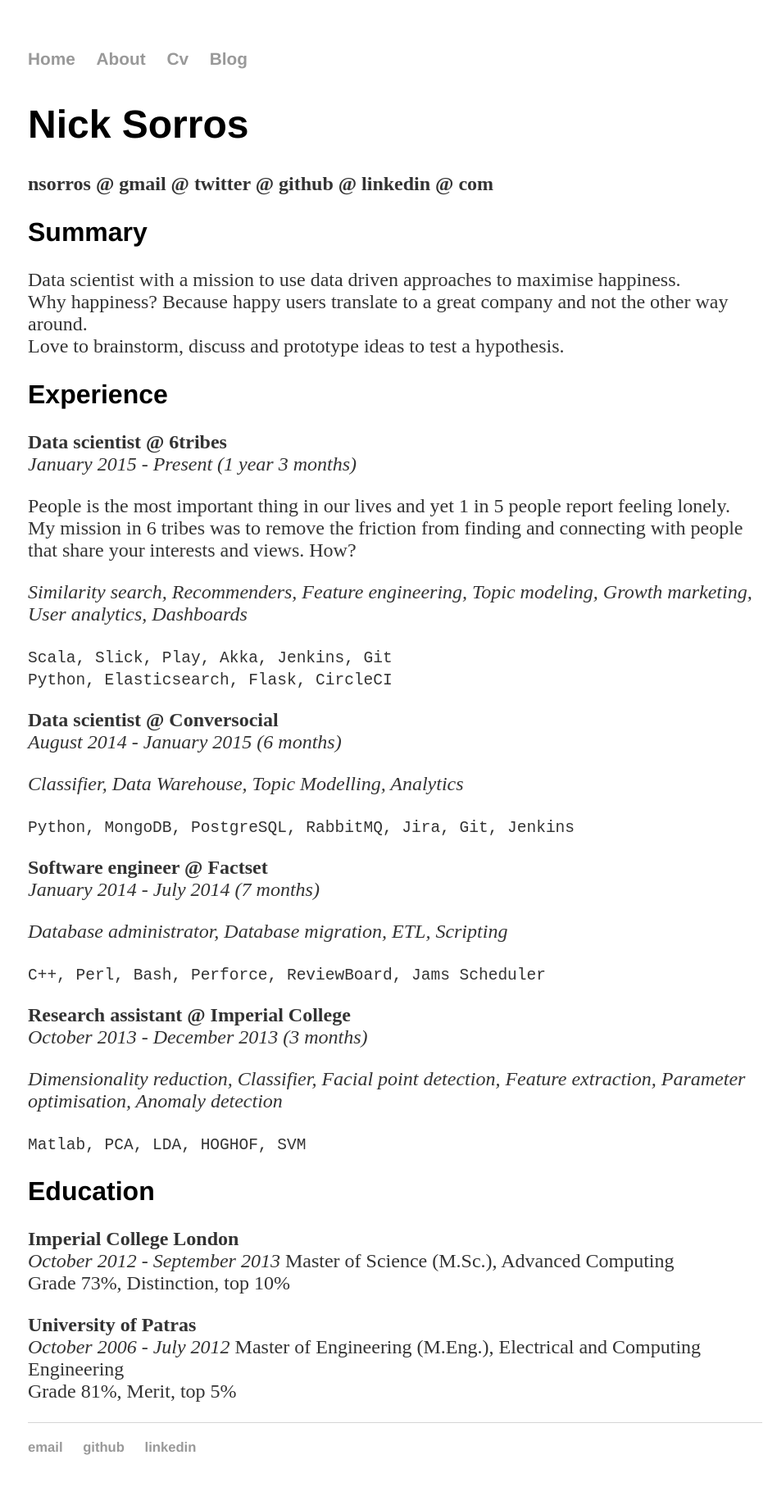
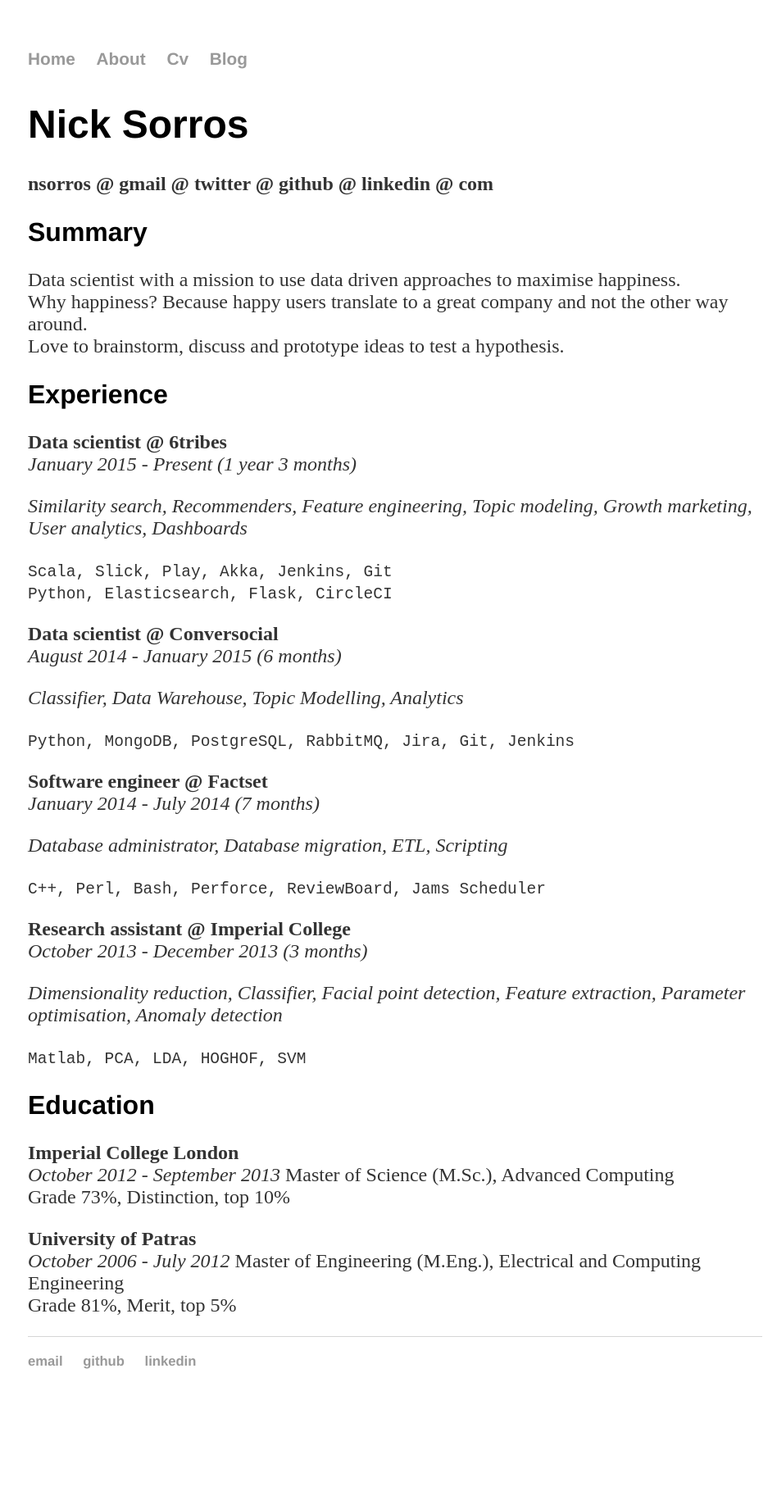
Before and after one commit to nsorros/nsorros.github.io, a Jekyll site: the page built from cv/index.html, in a window 1280 px wide. Shown: the whole page at 82% size, without its empty margins (158-1106 px from the left). Built offline with Jekyll 4.4.1, drawn with Linux system fonts in a browser that asks for light colours; after the commit the page ends 1731 px from its top, so only the background shows below that.

Commit message:
Update index.html

```diff
--- a/cv/index.html
+++ b/cv/index.html
@@ -17,9 +17,6 @@ Love to brainstorm, discuss and prototype ideas to test a hypothesis.</p>
 
 <p><strong>Data scientist @ 6tribes</strong><br />
 <em>January 2015 - Present (1 year 3 months)</em></p>
-
-<p>People is the most important thing in our lives and yet 1 in 5 people report feeling lonely. My mission in
-6 tribes was to remove the friction from finding and connecting with people that share your interests and views. How?</p>
 
 <p><em>Similarity search, Recommenders, Feature engineering, Topic modeling, Growth marketing, User analytics, Dashboards</em></p>
 
```
